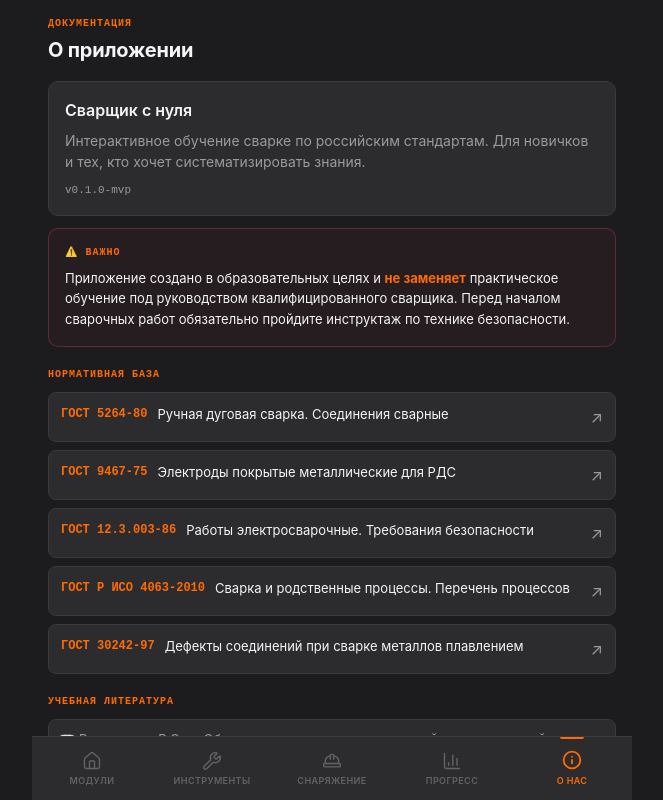
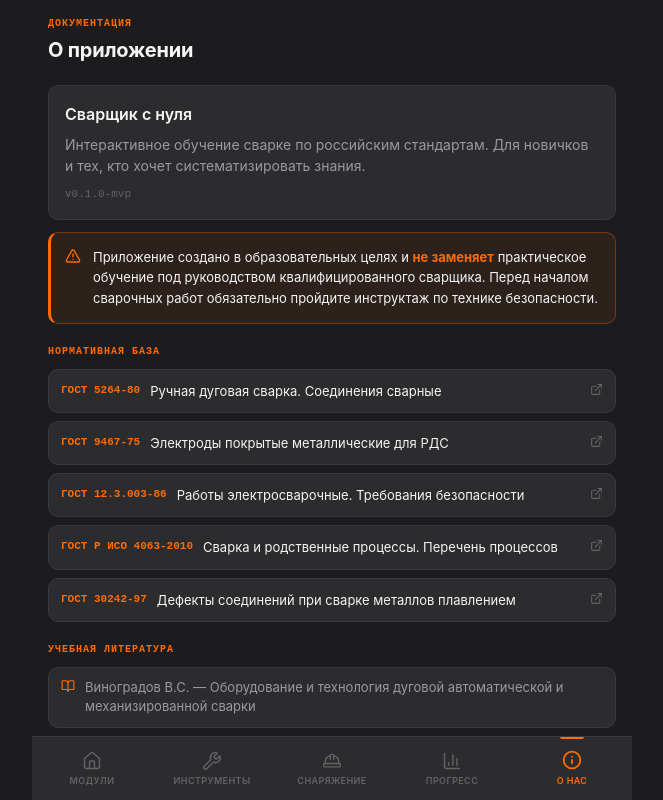
Before and after one commit to rmrrt/test-proj, a Vue app: page /about in a window 1280 px wide. Shown: the whole page, without its empty margins (308-971 px from the left). Built offline with nearby package versions, Linux system fonts and the light colour scheme.

Commit message:
design: animations + polish — page transitions, AboutView redesign, OnboardingView lucide icons

```diff
--- a/src/App.vue
+++ b/src/App.vue
@@ -8,6 +8,28 @@ const showNav = computed(() => route.path !== '/onboarding')
 </script>
 
 <template>
-  <RouterView />
+  <RouterView v-slot="{ Component }">
+    <Transition name="page" mode="out-in">
+      <component :is="Component" :key="route.path" />
+    </Transition>
+  </RouterView>
   <BottomNav v-if="showNav" />
 </template>
+
+<style>
+/* Page transition */
+.page-enter-active,
+.page-leave-active {
+  transition: opacity 0.18s ease, transform 0.18s ease;
+}
+
+.page-enter-from {
+  opacity: 0;
+  transform: translateY(6px);
+}
+
+.page-leave-to {
+  opacity: 0;
+  transform: translateY(-4px);
+}
+</style>
--- a/src/views/AboutView.vue
+++ b/src/views/AboutView.vue
@@ -1,4 +1,6 @@
 <script setup lang="ts">
+import { ExternalLink, BookOpen, AlertTriangle } from 'lucide-vue-next'
+
 const gosts = [
   { code: 'ГОСТ 5264-80', title: 'Ручная дуговая сварка. Соединения сварные', url: 'https://docs.cntd.ru/document/1200003842' },
   { code: 'ГОСТ 9467-75', title: 'Электроды покрытые металлические для РДС', url: 'https://docs.cntd.ru/document/1200008316' },
@@ -16,68 +18,124 @@ const books = [
 
 <template>
   <div class="page">
-    <div class="header">
-      <div class="gost-tag">ДОКУМЕНТАЦИЯ</div>
+    <div class="page-header">
+      <div class="gost-tag">Документация</div>
       <h2>О приложении</h2>
     </div>
 
-    <div class="app-info card">
+    <div class="app-info card animate-fade-in-up">
       <h3>Сварщик с нуля</h3>
       <p>Интерактивное обучение сварке по российским стандартам. Для новичков и тех, кто хочет систематизировать знания.</p>
       <div class="version">v0.1.0-mvp</div>
     </div>
 
-    <div class="disclaimer card">
-      <div class="gost-tag" style="margin-bottom:8px;">⚠️ ВАЖНО</div>
+    <div class="disclaimer animate-fade-in-up" style="animation-delay:50ms">
+      <AlertTriangle :size="16" class="disclaimer-icon" />
       <p>Приложение создано в образовательных целях и <strong>не заменяет</strong> практическое обучение под руководством квалифицированного сварщика. Перед началом сварочных работ обязательно пройдите инструктаж по технике безопасности.</p>
     </div>
 
-    <div class="section">
-      <div class="gost-tag" style="margin-bottom:10px;">НОРМАТИВНАЯ БАЗА</div>
+    <div class="section animate-fade-in-up" style="animation-delay:100ms">
+      <div class="gost-tag section-label">Нормативная база</div>
       <div class="gost-list">
         <a v-for="gost in gosts" :key="gost.code" :href="gost.url" target="_blank" class="gost-item">
           <span class="gost-code">{{ gost.code }}</span>
           <span class="gost-title">{{ gost.title }}</span>
-          <span class="gost-link">↗</span>
+          <ExternalLink :size="13" class="ext-icon" />
         </a>
       </div>
     </div>
 
-    <div class="section">
-      <div class="gost-tag" style="margin-bottom:10px;">УЧЕБНАЯ ЛИТЕРАТУРА</div>
+    <div class="section animate-fade-in-up" style="animation-delay:150ms">
+      <div class="gost-tag section-label">Учебная литература</div>
       <div class="book-list">
-        <div v-for="book in books" :key="book" class="book-item">📖 {{ book }}</div>
+        <div v-for="book in books" :key="book" class="book-item">
+          <BookOpen :size="14" class="book-icon" />
+          <span>{{ book }}</span>
+        </div>
       </div>
     </div>
 
-    <div class="section">
-      <div class="gost-tag" style="margin-bottom:10px;">ОТКРЫТЫЕ ИСТОЧНИКИ</div>
+    <div class="section animate-fade-in-up" style="animation-delay:200ms">
+      <div class="gost-tag section-label">Открытые источники</div>
       <a href="https://docs.cntd.ru" target="_blank" class="source-link">
-        docs.cntd.ru — Электронный фонд правовых и нормативно-технических документов ↗
+        <span>docs.cntd.ru — Электронный фонд правовых и нормативно-технических документов</span>
+        <ExternalLink :size="13" class="ext-icon" />
       </a>
     </div>
   </div>
 </template>
 
 <style scoped>
-.header { margin-bottom: 16px; }
-.header h2 { margin-top: 4px; }
 .app-info { margin-bottom: 12px; }
 .app-info h3 { margin-bottom: 8px; }
 .app-info p { font-size: 14px; color: var(--text-secondary); line-height: 1.5; }
-.version { margin-top: 10px; font-size: 11px; font-family: monospace; color: var(--text-secondary); }
-.disclaimer { border-color: rgba(233,69,96,0.3); background: rgba(233,69,96,0.05); margin-bottom: 20px; }
+.version { margin-top: 10px; font-size: 11px; font-family: 'SF Mono', monospace; color: var(--text-muted); }
+
+.disclaimer {
+  display: flex;
+  gap: 12px;
+  align-items: flex-start;
+  background: rgba(255, 107, 0, 0.07);
+  border: 1px solid var(--accent-border);
+  border-left: 3px solid var(--accent);
+  border-radius: var(--radius);
+  padding: 14px;
+  margin-bottom: 20px;
+}
+.disclaimer-icon { color: var(--accent); flex-shrink: 0; margin-top: 1px; }
 .disclaimer p { font-size: 13px; line-height: 1.6; }
 .disclaimer strong { color: var(--accent); }
+
 .section { margin-bottom: 20px; }
+.section-label { margin-bottom: 10px; }
+
 .gost-list { display: flex; flex-direction: column; gap: 8px; }
-.gost-item { display: flex; align-items: flex-start; gap: 10px; background: var(--bg-secondary); border: 1px solid var(--border); border-radius: 8px; padding: 12px; text-decoration: none; transition: border-color 0.15s; }
-.gost-item:hover { border-color: var(--accent); }
-.gost-code { font-family: monospace; font-size: 12px; color: var(--accent); font-weight: 700; white-space: nowrap; flex-shrink: 0; }
+
+.gost-item {
+  display: flex;
+  align-items: flex-start;
+  gap: 10px;
+  background: var(--bg-secondary);
+  border: 1px solid var(--border);
+  border-radius: var(--radius);
+  padding: 12px;
+  text-decoration: none;
+  transition: border-color 0.15s, background 0.15s;
+}
+.gost-item:hover { border-color: var(--accent); background: var(--bg-elevated); }
+.gost-code { font-family: 'SF Mono', monospace; font-size: 11px; color: var(--accent); font-weight: 700; white-space: nowrap; flex-shrink: 0; }
 .gost-title { flex: 1; font-size: 13px; color: var(--text-primary); line-height: 1.4; }
-.gost-link { color: var(--text-secondary); flex-shrink: 0; }
+.ext-icon { color: var(--text-muted); flex-shrink: 0; margin-top: 1px; }
+
 .book-list { display: flex; flex-direction: column; gap: 8px; }
-.book-item { font-size: 13px; color: var(--text-secondary); line-height: 1.5; padding: 10px; background: var(--bg-secondary); border-radius: 8px; border: 1px solid var(--border); }
-.source-link { font-size: 13px; color: var(--text-link); text-decoration: none; display: block; padding: 12px; background: var(--bg-secondary); border-radius: 8px; border: 1px solid var(--border); }
-.source-link:hover { border-color: var(--text-link); }
+
+.book-item {
+  display: flex;
+  align-items: flex-start;
+  gap: 10px;
+  font-size: 13px;
+  color: var(--text-secondary);
+  line-height: 1.5;
+  padding: 10px 12px;
+  background: var(--bg-secondary);
+  border-radius: var(--radius);
+  border: 1px solid var(--border);
+}
+.book-icon { color: var(--accent); flex-shrink: 0; margin-top: 1px; }
+
+.source-link {
+  display: flex;
+  align-items: center;
+  gap: 8px;
+  font-size: 13px;
+  color: var(--accent);
+  text-decoration: none;
+  padding: 12px;
+  background: var(--bg-secondary);
+  border-radius: var(--radius);
+  border: 1px solid var(--border);
+  transition: border-color 0.15s, background 0.15s;
+}
+.source-link:hover { border-color: var(--accent); background: var(--bg-elevated); }
+.source-link span { flex: 1; }
 </style>
--- a/src/views/OnboardingView.vue
+++ b/src/views/OnboardingView.vue
@@ -1,6 +1,7 @@
 <script setup lang="ts">
 import { useRouter } from 'vue-router'
 import { useProgressStore } from '@/stores/progress'
+import { ChevronRight } from 'lucide-vue-next'
 
 const router = useRouter()
 const progressStore = useProgressStore()
@@ -13,20 +14,20 @@ function choose(level: 'beginner' | 'experienced') {
 
 <template>
   <div class="onboarding">
-    <div class="hero">
-      <div class="gost-tag">НАЧАЛО ОБУЧЕНИЯ</div>
+    <div class="hero animate-fade-in">
+      <div class="gost-tag">Начало обучения</div>
       <h1>Сварка с нуля</h1>
-      <p class="subtitle">Обучение по российским ГОСТ-стандартам. Выбери с чего начать.</p>
+      <p class="subtitle">Обучение по российским ГОСТ-стандартам.<br>Выбери с чего начать.</p>
     </div>
 
-    <div class="choices">
+    <div class="choices animate-fade-in-up" style="animation-delay:150ms">
       <button class="choice-card" @click="choose('beginner')">
         <div class="choice-icon">🔰</div>
         <div class="choice-content">
           <h3>Я новичок</h3>
           <p>Начать с самых азов: что такое сварка, как работает, техника безопасности</p>
         </div>
-        <span class="choice-arrow">→</span>
+        <ChevronRight :size="20" class="choice-arrow" />
       </button>
 
       <button class="choice-card" @click="choose('experienced')">
@@ -35,7 +36,7 @@ function choose(level: 'beginner' | 'experienced') {
           <h3>Уже варил</h3>
           <p>Пропустить основы и перейти сразу к оборудованию и технике</p>
         </div>
-        <span class="choice-arrow">→</span>
+        <ChevronRight :size="20" class="choice-arrow" />
       </button>
     </div>
 
@@ -52,21 +53,45 @@ function choose(level: 'beginner' | 'experienced') {
   padding: 32px 20px;
   gap: 40px;
 }
+
 .hero { text-align: center; }
 .hero h1 { font-size: 32px; margin: 12px 0 8px; }
 .subtitle { color: var(--text-secondary); font-size: 15px; line-height: 1.6; }
+
 .choices { display: flex; flex-direction: column; gap: 12px; }
+
 .choice-card {
-  display: flex; align-items: center; gap: 16px;
-  background: var(--bg-secondary); border: 1px solid var(--border);
-  border-radius: 12px; padding: 20px; cursor: pointer; text-align: left;
-  transition: border-color 0.15s, transform 0.1s; color: var(--text-primary); width: 100%;
+  display: flex;
+  align-items: center;
+  gap: 16px;
+  background: var(--bg-secondary);
+  border: 1px solid var(--border);
+  border-radius: var(--radius-lg);
+  padding: 20px;
+  cursor: pointer;
+  text-align: left;
+  transition: border-color 0.15s, transform 0.12s, background 0.15s;
+  color: var(--text-primary);
+  width: 100%;
 }
-.choice-card:hover { border-color: var(--accent); transform: translateY(-1px); }
+
+.choice-card:hover {
+  border-color: var(--accent-border);
+  background: var(--bg-elevated);
+  transform: translateY(-1px);
+}
+
 .choice-card:active { transform: scale(0.98); }
+
 .choice-icon { font-size: 32px; flex-shrink: 0; }
 .choice-content h3 { margin-bottom: 4px; }
 .choice-content p { font-size: 13px; color: var(--text-secondary); line-height: 1.4; }
-.choice-arrow { margin-left: auto; color: var(--accent); font-size: 20px; flex-shrink: 0; }
-.disclaimer { text-align: center; font-size: 11px; color: var(--text-secondary); line-height: 1.5; }
+.choice-arrow { margin-left: auto; color: var(--accent); flex-shrink: 0; }
+
+.disclaimer {
+  text-align: center;
+  font-size: 11px;
+  color: var(--text-muted);
+  line-height: 1.5;
+}
 </style>
```
